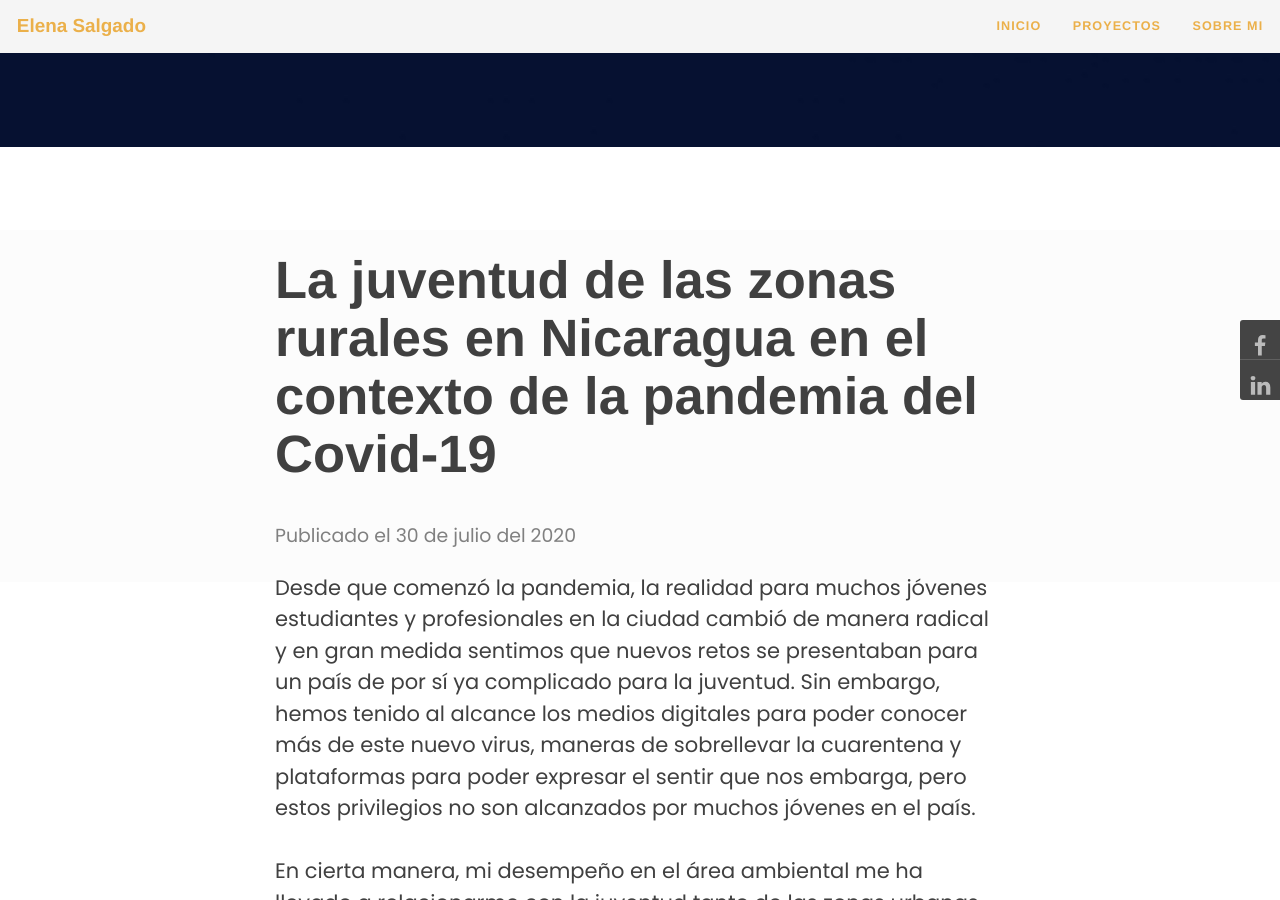
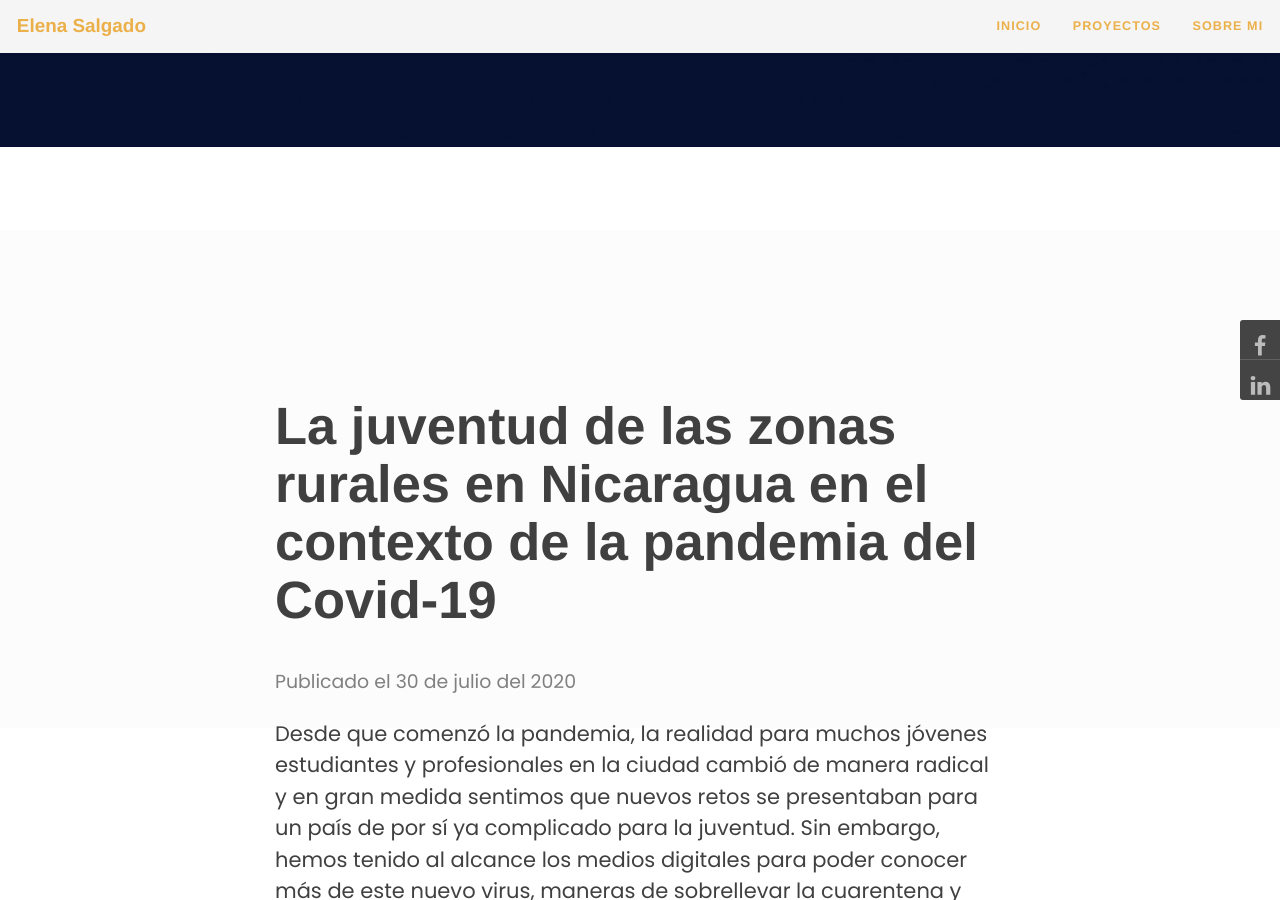
Before and after one commit to malena-salgado/malena-salgado.github.io, a Jekyll site: the page built from _posts/2020-07-30-juventud-zonas-rurales-nicaragua-contexto-pandemia-covid.markdown, in a window 1280 px wide and 900 px high, scrolled down 667 px. Built offline with Jekyll 4.4.1, drawn with Linux system fonts in a browser that asks for light colours; nearby versions of some CDN libraries; some web fonts are replaced.

Commit message:
Update main.css

```diff
--- a/assets/css/main.css
+++ b/assets/css/main.css
@@ -633,7 +633,7 @@ footer .footer-custom-content {
   font-size: 3.125rem;
 }
 .intro-header .post-heading h1 {
-  margin-top: 0;
+  margin-top: 20%;
   font-size: 2.1875rem;
 }
 .intro-header .page-heading .page-subheading,
```
